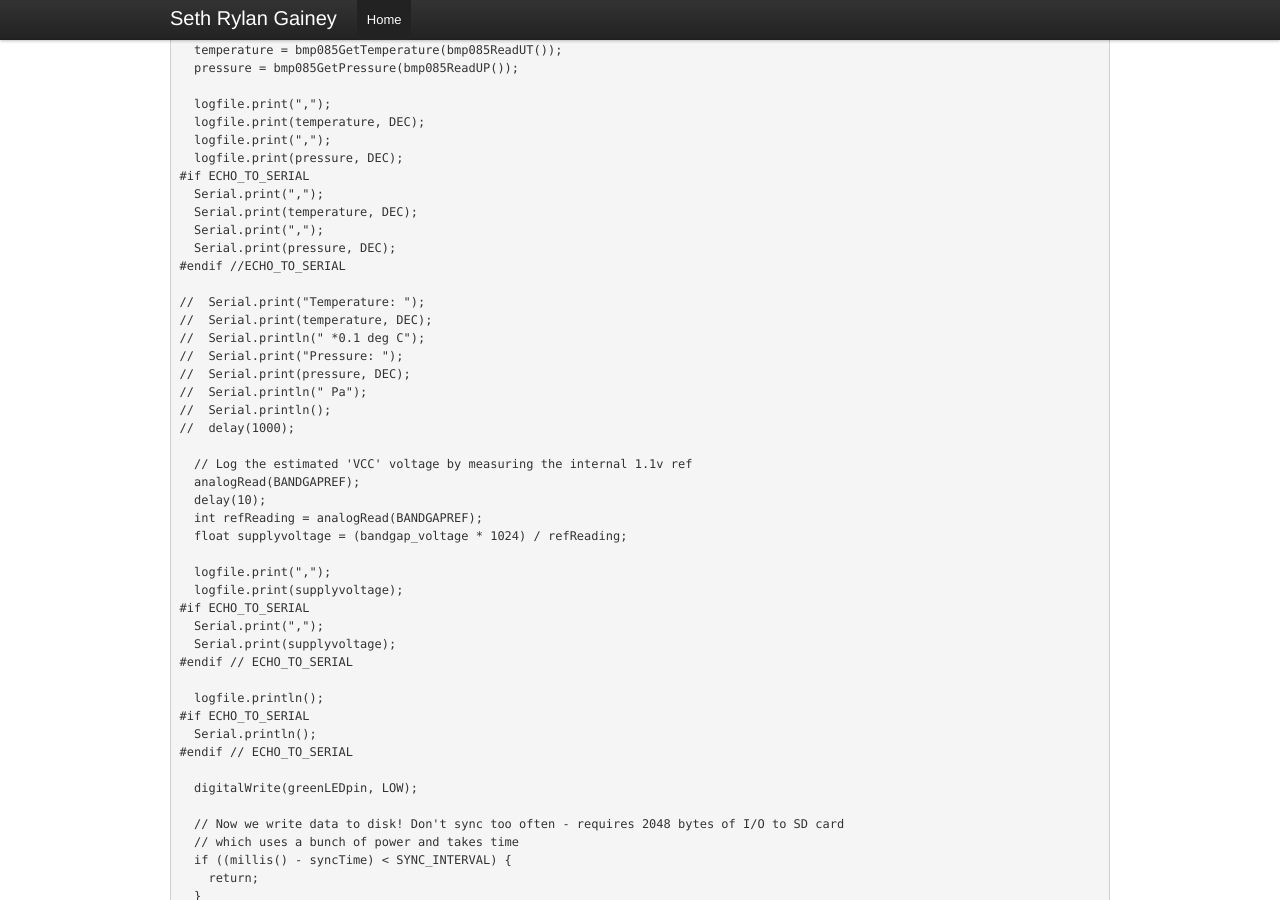
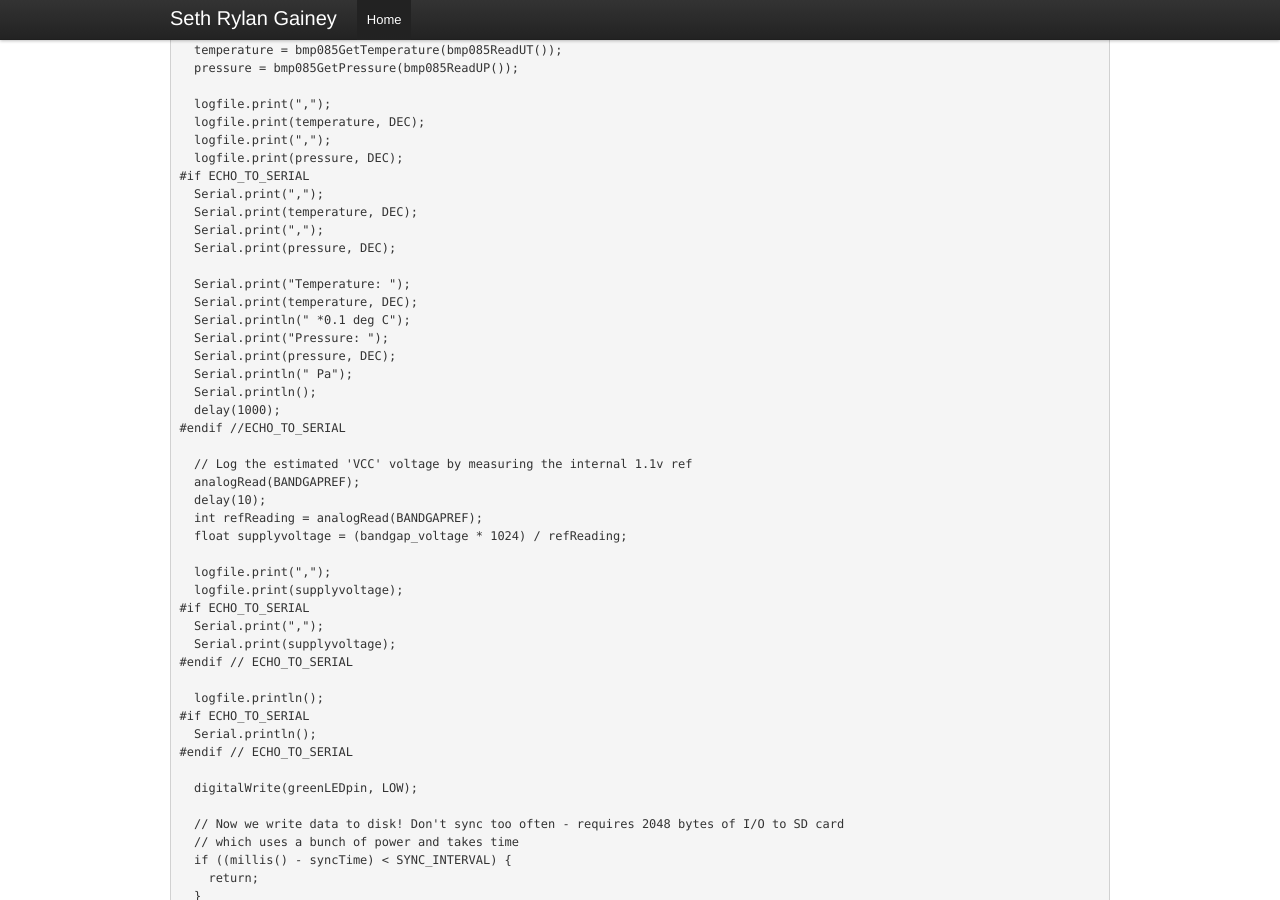
Before and after one commit to sethrylan/sethrylan.github.io, a Jekyll site: the page built from _posts/2012-07-31-arduino-altimeter.md, in a window 1280 px wide and 900 px high, scrolled down 5600 px. Built offline with Jekyll 4.4.1, drawn with Linux system fonts in a browser that asks for light colours; nearby versions of some CDN libraries; Markdown is read by kramdown in place of the engine named in the settings; formulas are drawn with MathJax 3.

Commit message:
Added iframe.

```diff
--- a/_posts/2012-07-31-arduino-altimeter.md
+++ b/_posts/2012-07-31-arduino-altimeter.md
@@ -251,16 +251,16 @@
       Serial.print(temperature, DEC);
       Serial.print(",");
       Serial.print(pressure, DEC);
+
+	  Serial.print("Temperature: ");
+      Serial.print(temperature, DEC);
+      Serial.println(" *0.1 deg C");
+      Serial.print("Pressure: ");
+      Serial.print(pressure, DEC);
+      Serial.println(" Pa");
+      Serial.println();
+      delay(1000);
     #endif //ECHO_TO_SERIAL
-
-    //  Serial.print("Temperature: ");
-    //  Serial.print(temperature, DEC);
-    //  Serial.println(" *0.1 deg C");
-    //  Serial.print("Pressure: ");
-    //  Serial.print(pressure, DEC);
-    //  Serial.println(" Pa");
-    //  Serial.println();
-    //  delay(1000);
 
       // Log the estimated 'VCC' voltage by measuring the internal 1.1v ref
       analogRead(BANDGAPREF);
@@ -441,6 +441,9 @@
     }
 
 
+<iframe style="height: 510px; width: 100%; margin: 10px 0 10px;" allowTransparency="true" src="http://codebender.cc/embed/sketch:12085" frameborder="0"></iframe>
+
+
 <script type="text/javascript"
     src="http://cdn.mathjax.org/mathjax/latest/MathJax.js?config=TeX-AMS-MML_HTMLorMML">
 </script>
```
